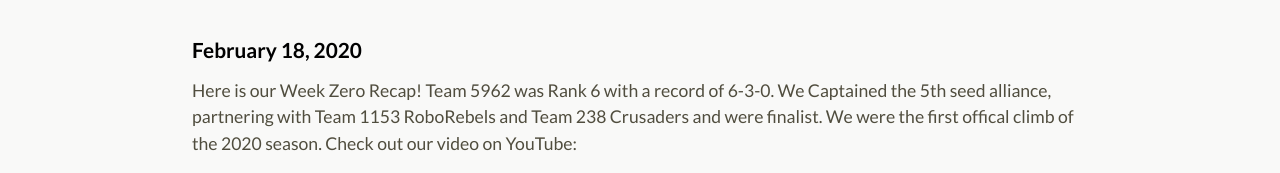
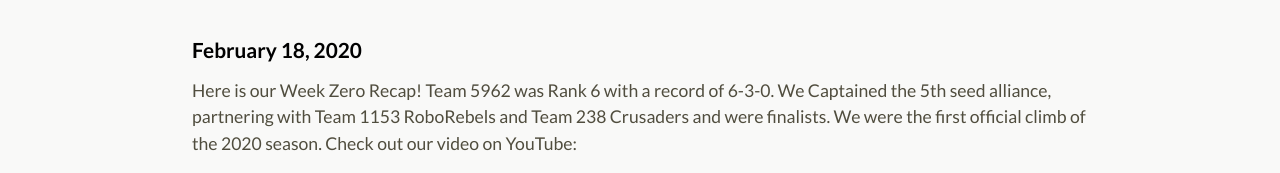
Before and after one commit to perSEVERE-5962/frc5962, a Jekyll site: the page built from _posts/2020-02-18-week-zero-recap.markdown, in a window 1280 px wide. Shown: the part 320-493 px from the top of the page. Built offline with Jekyll 4.4.1, drawn with Linux system fonts in a browser that asks for light colours; grey boxes are pictures that could not be loaded.

Commit message:
Updated Week Zero Recap

```diff
--- a/_posts/2020-02-18-week-zero-recap.markdown
+++ b/_posts/2020-02-18-week-zero-recap.markdown
@@ -3,7 +3,7 @@
 date: 2020-02-18 15:00:00 Z
 ---
 
-Here is our Week Zero Recap! Team 5962 was Rank 6 with a record of 6-3-0. We Captained the 5th seed alliance, partnering with Team 1153 RoboRebels and Team 238 Crusaders and were finalist. We were the first offical climb of the 2020 season.
+Here is our Week Zero Recap! Team 5962 was Rank 6 with a record of 6-3-0. We Captained the 5th seed alliance, partnering with Team 1153 RoboRebels and Team 238 Crusaders and were finalists. We were the first official climb of the 2020 season.
 Check out our video on YouTube:
 
 <iframe width="560" height="315" src="https://www.youtube.com/embed/kipbqwNAUQA" frameborder="0" allow="accelerometer; autoplay; encrypted-media; gyroscope; picture-in-picture" allowfullscreen></iframe>
```
